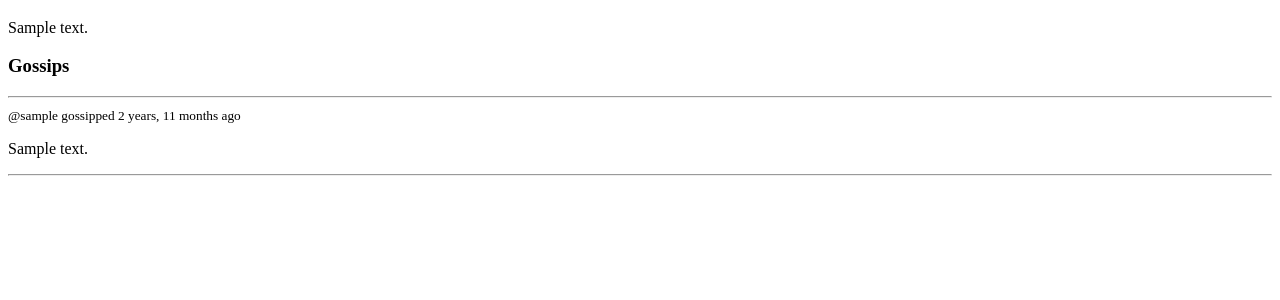
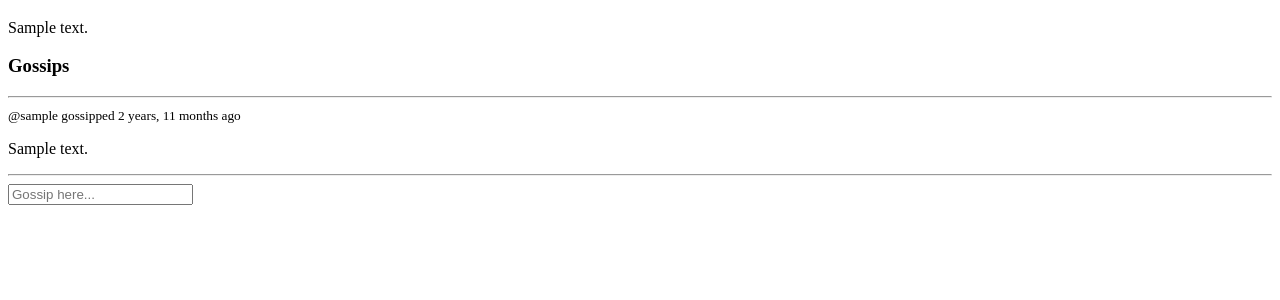
Before and after one commit to muratcanakcay/Django-App, a Django app: page /zone/1/ in a window 1280 px wide. Shown: the part 240-540 px from the top of the page. Run offline with Django 4.2, Linux system fonts and the light colour scheme; a user stored in the database is signed in; tables that the repository leaves empty hold one stand-in row (values such as "Sample post").

Commit message:
add gossipping in zones

```diff
--- a/gossipzone/base/templates/base/zone.html
+++ b/gossipzone/base/templates/base/zone.html
@@ -17,6 +17,18 @@
     </div>
     {% endfor %}
 
+    {% if request.user.is_authenticated %}
+    <div class="comment-form">
+        <form method="POST" action="">
+            {% csrf_token %}
+
+            <input type="text" name="body" placeholder="Gossip here..." />
+
+        </form>
+
+    </div>
+    {% endif %}
+
 </div>
 
 {% endblock  %}
--- a/gossipzone/base/views.py
+++ b/gossipzone/base/views.py
@@ -6,7 +6,7 @@ from django.contrib import messages
 from django.contrib.auth import authenticate, login, logout
 from django.contrib.auth.forms import UserCreationForm
 from django.http import HttpResponse
-from .models import Zone, Topic
+from .models import Zone, Topic, Gossip
 from .forms import ZoneForm
 
 def loginPage(request):
@@ -81,6 +81,14 @@ def zone(request, pk):
     zone = Zone.objects.get(id=pk) # retrieve zone from db
     gossips = zone.gossip_set.all().order_by('-created')
 
+    if request.method == 'POST':
+        gossip = Gossip.objects.create(
+            user=request.user,
+            zone=zone,
+            body=request.POST.get('body')
+        )
+        return redirect('zone', pk=zone.id)
+
     context = {'zone': zone, 'gossips': gossips}
 
     return render(request, 'base/zone.html', context)
```
